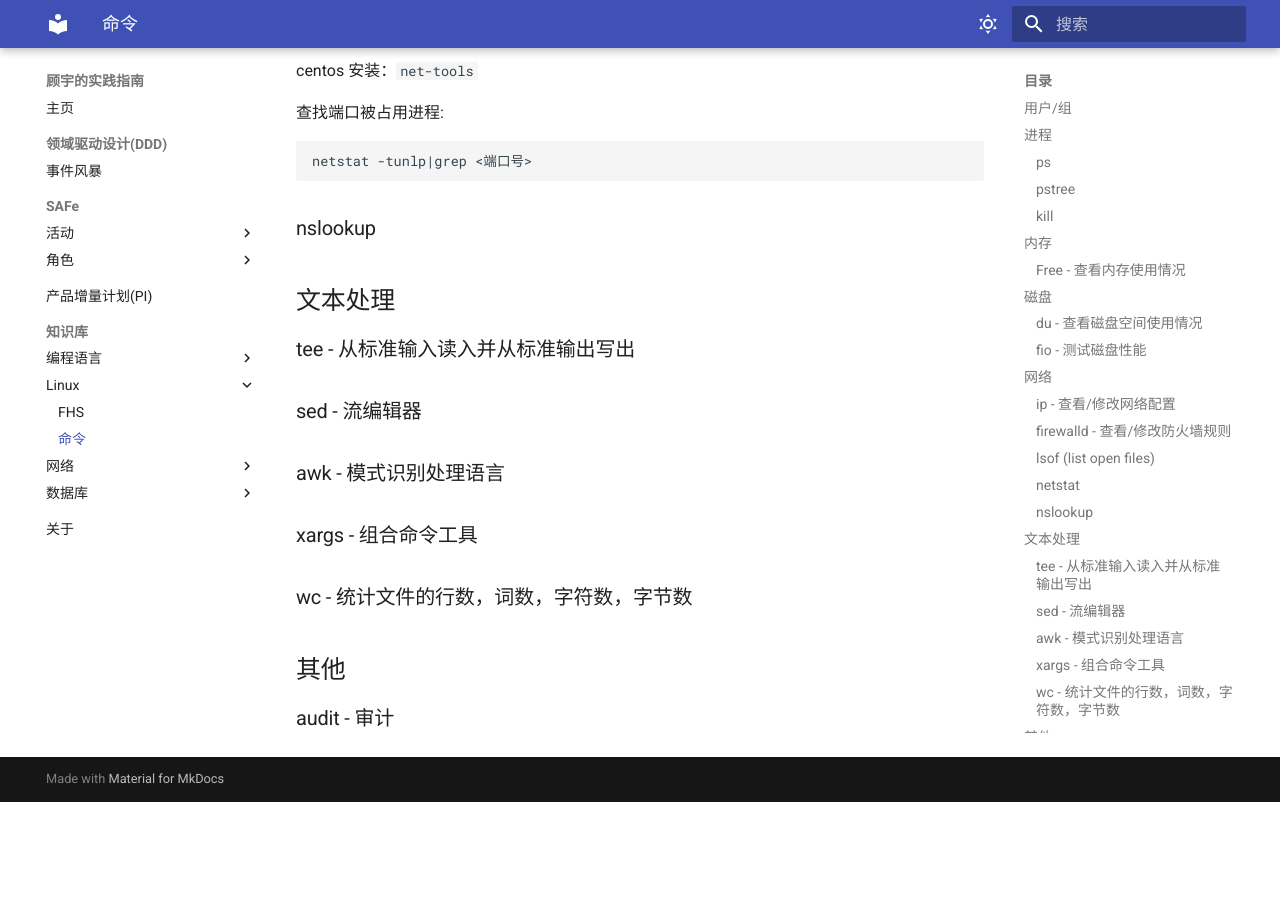
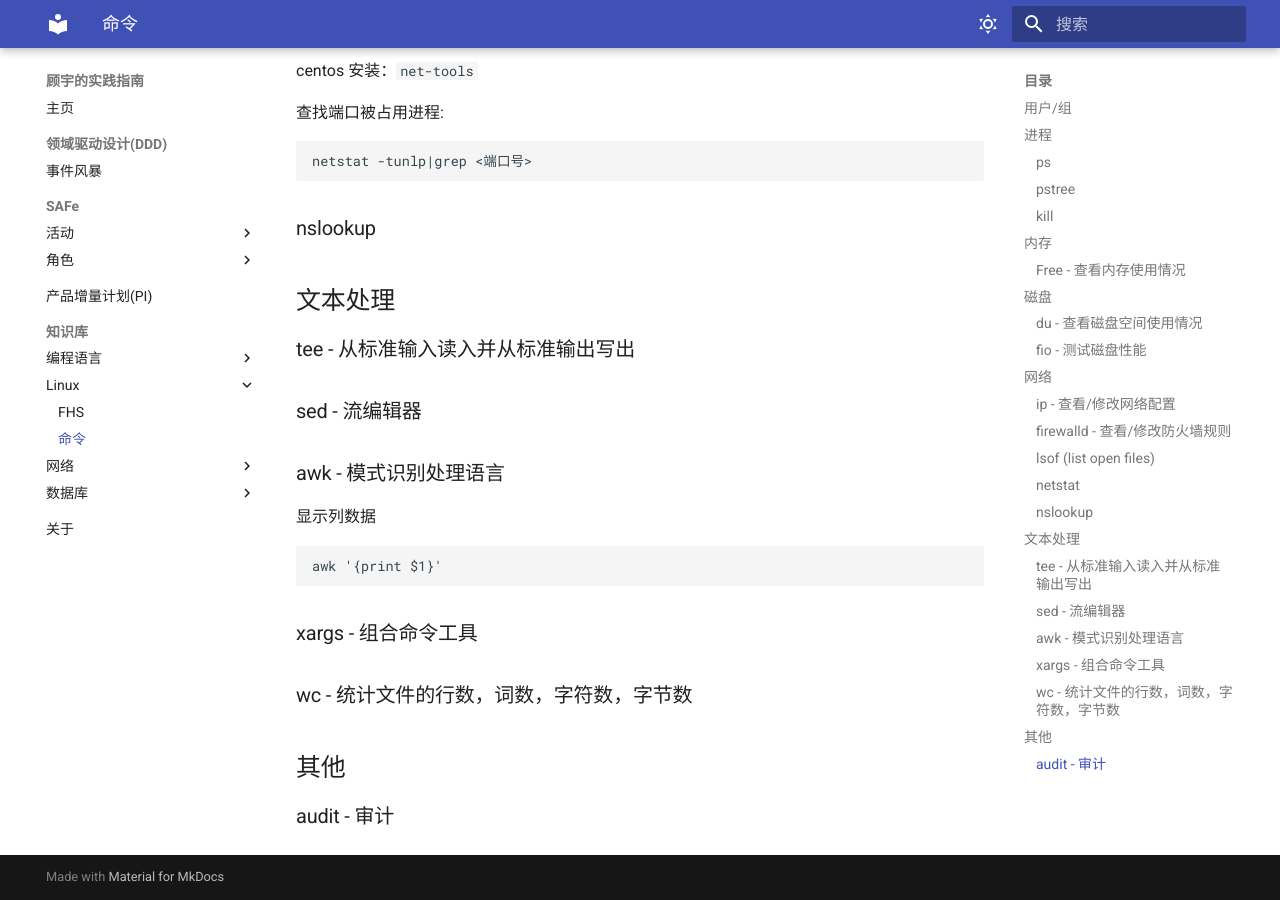
Before and after one commit to wizardbyron/guides, an MkDocs documentation site: the page built from docs/linux/command.md, in a window 1280 px wide and 900 px high, scrolled down 1302 px. Built offline with MkDocs 1.6.1 and Material for MkDocs 9.7.7, drawn with Linux system fonts in a browser that asks for light colours; before the commit the page ends 2104 px from its top, so only the background shows below that.

Commit message:
update awk

````diff
--- a/docs/linux/command.md
+++ b/docs/linux/command.md
@@ -60,6 +60,12 @@ netstat -tunlp|grep <端口号>
 
 ### awk - 模式识别处理语言
 
+显示列数据
+
+``` shell
+awk '{print $1}'
+```
+
 ### xargs - 组合命令工具
 
 ### wc - 统计文件的行数，词数，字符数，字节数
````
